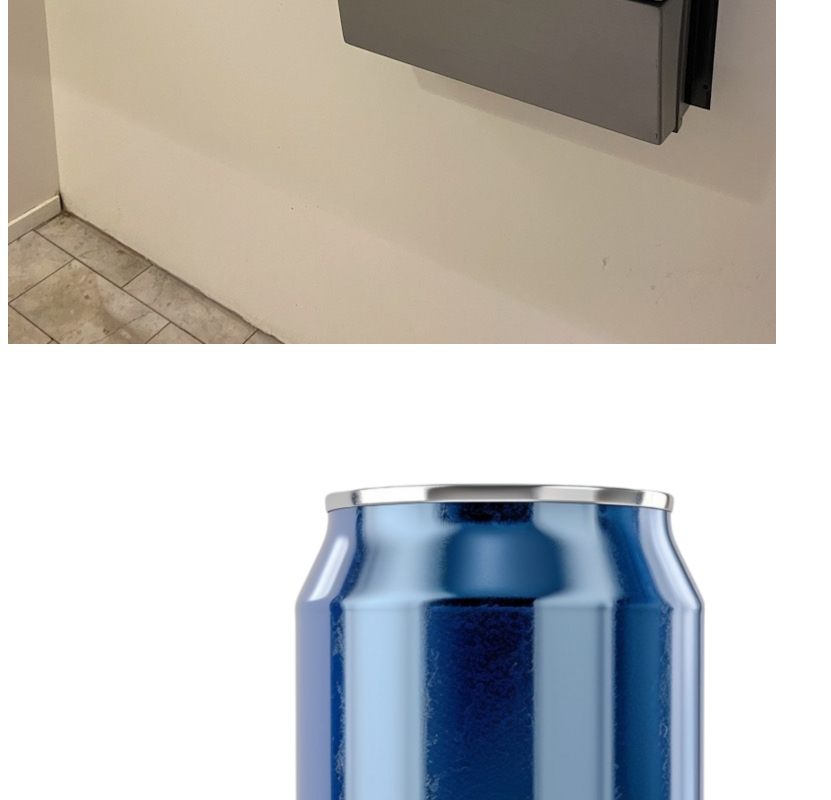
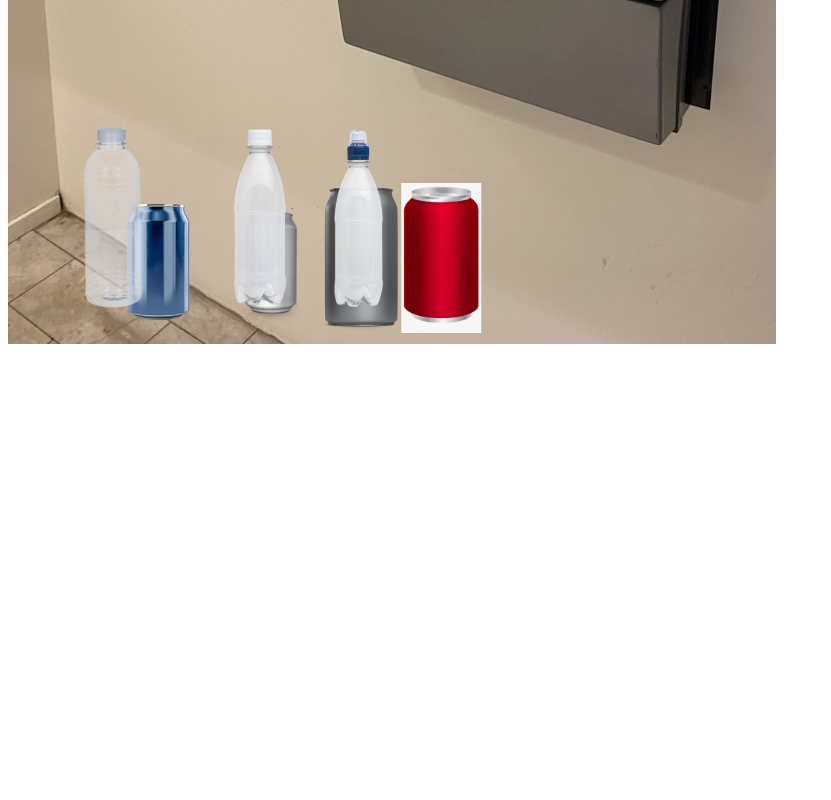
Before and after one commit to Vincent1Vincent2/pantmaskin-testing, a React (Vite) app: page / in a window 1280 px wide. Shown: the part 760-1560 px from the top of the page, without its empty margins (0-831 px from the left). After the commit the page ends 1464 px from the top, so only its background shows below. Built offline with nearby package versions, Linux system fonts and the light colour scheme.

Commit message:
Hide can/bottle when it's been recycled

```diff
--- a/src/components/Bottle/Bottle.tsx
+++ b/src/components/Bottle/Bottle.tsx
@@ -1,21 +1,29 @@
 import bottleData from "../../../data/bottles.json";
+import "./Bottle.css";
 
 interface Props {
-  handleItemClick: (type: string, value: number) => void;
+  handleItemClick: (type: string, value: number, id: number) => void;
+  hideClicked: number[];
 }
 
 function Bottle(props: Props) {
   return (
     <div>
-      {bottleData.bottles.map((bottle) => (
-        <img
-          key={`bottle-${bottle.id}`}
-          data-testid={`bottle-${bottle.id}`}
-          onClick={() => props.handleItemClick(bottle.type, bottle.value)}
-          src={bottle.image}
-          alt="Bottle"
-        />
-      ))}
+      {bottleData.bottles.map(
+        (bottle) =>
+          !props.hideClicked.includes(bottle.id) && (
+            <img
+              className="bottle"
+              key={`bottle-${bottle.id}`}
+              data-testid={`bottle-${bottle.id}`}
+              onClick={() =>
+                props.handleItemClick(bottle.type, bottle.value, bottle.id)
+              }
+              src={bottle.image}
+              alt="bottle"
+            />
+          )
+      )}
     </div>
   );
 }
--- a/src/components/Can/Can.tsx
+++ b/src/components/Can/Can.tsx
@@ -1,21 +1,27 @@
 import canData from "../../../data/cans.json";
+import "./Can.css";
 
 interface Props {
-  handleItemClick: (type: string, value: number) => void;
+  handleItemClick: (type: string, value: number, id: number) => void;
+  hideClicked: number[];
 }
 
 function Can(props: Props) {
   return (
     <div>
-      {canData.cans.map((can) => (
+      {canData.cans.map(
+        (can) =>
+          !props.hideClicked.includes(can.id) && (
             <img
+              className="can"
               key={`can-${can.id}`}
               data-testid={`can-${can.id}`}
-          onClick={() => props.handleItemClick(can.type, can.value)}
+              onClick={() => props.handleItemClick(can.type, can.value, can.id)}
               src={can.image}
               alt="Can"
             />
-      ))}
+          )
+      )}
     </div>
   );
 }
--- a/src/components/RecyclingMachine/RecyclingMachine.tsx
+++ b/src/components/RecyclingMachine/RecyclingMachine.tsx
@@ -2,6 +2,7 @@ import { useState } from "react";
 import machine from "../../../data/recycling-machine.json";
 import Bottle from "../Bottle/Bottle";
 import Can from "../Can/Can";
+import "./RecyclingMachine.css";
 import Screen from "./Screen/Screen";
 
 function RecyclingMachine() {
@@ -9,18 +10,21 @@ function RecyclingMachine() {
   const [cans, setCans] = useState<number>(0);
   const [bottles, setBottles] = useState<number>(0);
   const [value, setValue] = useState<number>(0);
+  const [clicked, setClicked] = useState<number[]>([]);
 
   const handleActivation = () => {
     setIsActive(true);
   };
 
-  const handleItemClick = (type: string, value: number) => {
+  const handleItemClick = (type: string, value: number, id: number) => {
     if (isActive === true) {
       if (type === "can") {
         setCans((prevCans) => prevCans + 1);
+        setClicked((prevClickedCans) => [...prevClickedCans, id]);
       }
       if (type === "bottle") {
         setBottles((prevBottles) => prevBottles + 1);
+        setClicked((prevClickedBottles) => [...prevClickedBottles, id]);
       }
       setValue((prevValue) => prevValue + value);
     }
@@ -40,8 +44,8 @@ function RecyclingMachine() {
         countedBottles={bottles}
         value={value}
       />
-      <Can handleItemClick={handleItemClick} />
-      <Bottle handleItemClick={handleItemClick} />
+      <Can hideClicked={clicked} handleItemClick={handleItemClick} />
+      <Bottle hideClicked={clicked} handleItemClick={handleItemClick} />
     </div>
   );
 }
```
Lines whose indentation alone changed are shown as unchanged.
